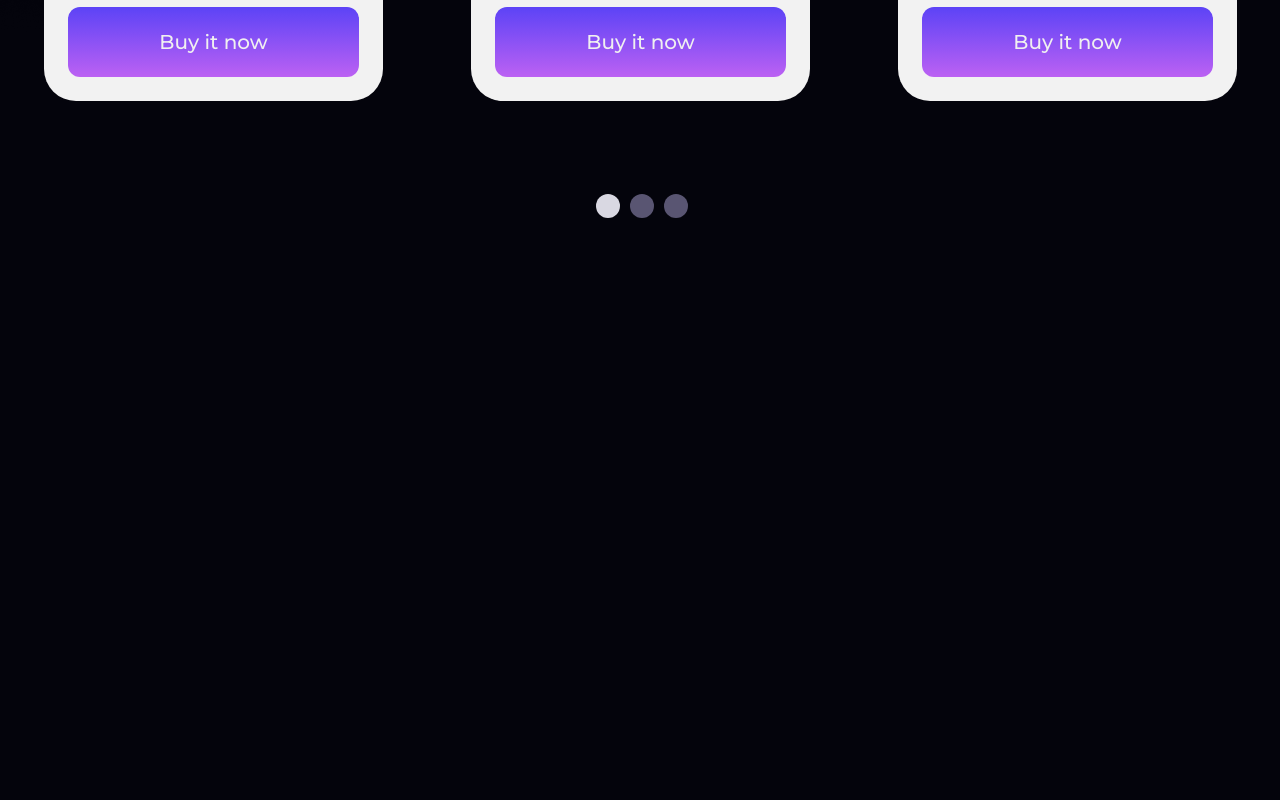
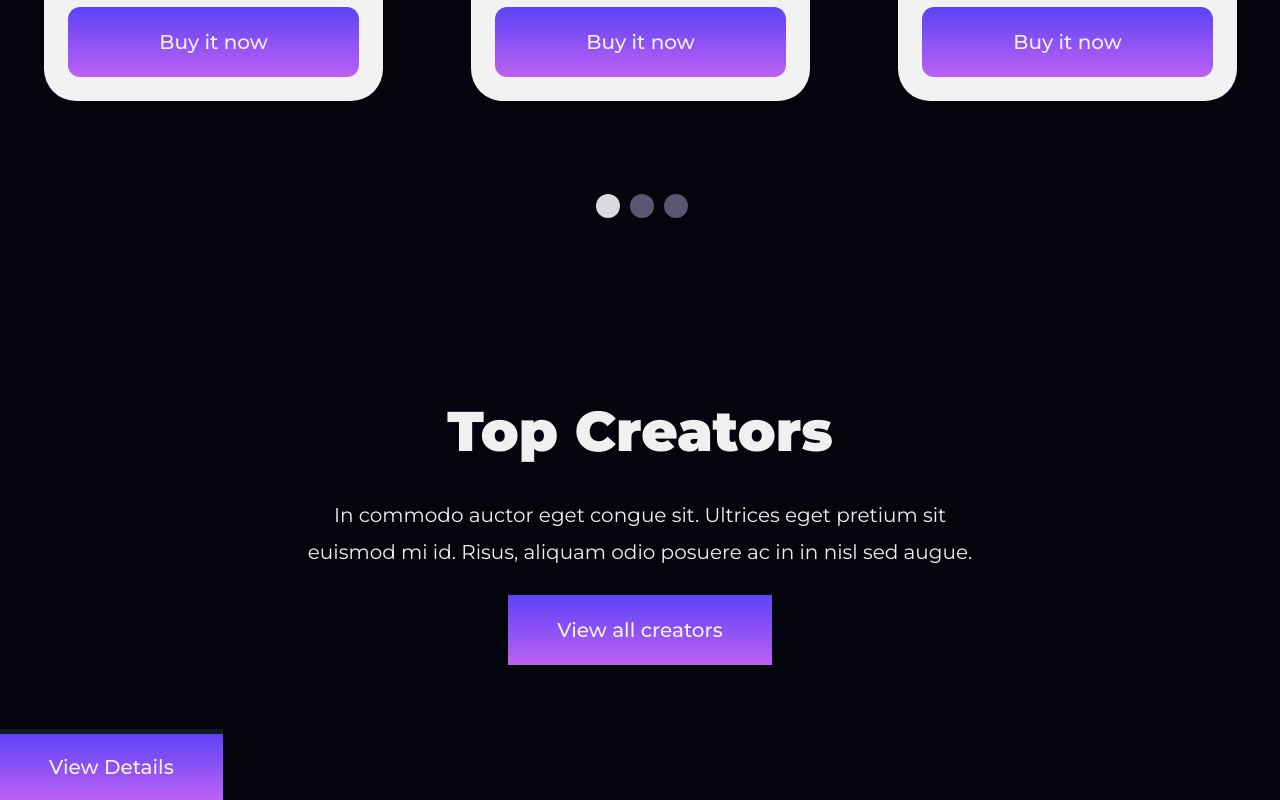
Before and after one commit to Riajul-56/NextGen, a React (Vite) app: page / in a window 1280 px wide. Shown: the part 1759-2559 px from the top of the page. Before the commit the page ends 1977 px from the top, so only its background shows below. Built offline with nearby package versions, Linux system fonts and the light colour scheme.

Commit message:
TopCreators ongoing

```diff
--- a/src/sections/TopCreators.jsx
+++ b/src/sections/TopCreators.jsx
@@ -6,21 +6,21 @@ import Flex from "../components/Flex";
 import TopCreatorContainer from "../components/top_creator/TopCreatorContainer";
 
 const TopCreators = () => {
-  // return (
-  //   <section className="relative z-40">
-  //     <Container>
-  //       <Flex className="flex-col items-center">
-  //         <Title title={"Top Creators"} className="text-center" />
-  //         <p className="mx-auto text-xl max-w-[678px] text-center my-6">
-  //           In commodo auctor eget congue sit. Ultrices eget pretium sit euismod
-  //           mi id. Risus, aliquam odio posuere ac in in nisl sed augue.
-  //         </p>
-  //         <Button text={"View all creators"} className="self-center" />
-  //       </Flex>
-  //       <TopCreatorContainer />
-  //     </Container>
-  //   </section>
-  // );
+  return (
+    <section className="relative z-40 mt-[200px]">
+      <Container>
+        <Flex className="flex-col items-center">
+          <Title title={"Top Creators"} className="text-center" />
+          <p className="mx-auto text-xl max-w-[678px] text-center my-6 font-normal leading-[183%]">
+            In commodo auctor eget congue sit. Ultrices eget pretium sit euismod
+            mi id. Risus, aliquam odio posuere ac in in nisl sed augue.
+          </p>
+          <Button text={"View all creators"} className="self-center" />
+        </Flex>
+        <TopCreatorContainer />
+      </Container>
+    </section>
+  );
 };
 
 
```
